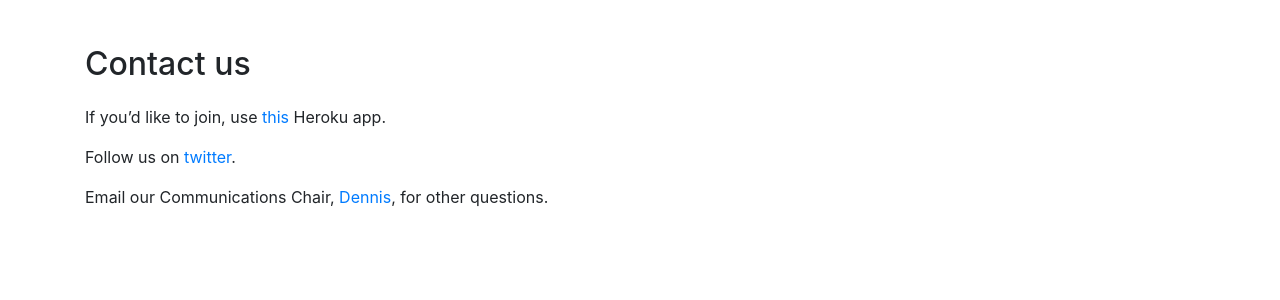
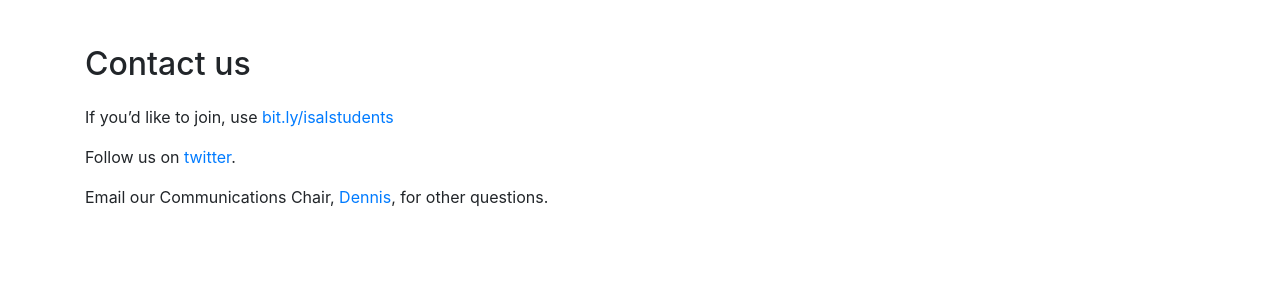
Before and after one commit to isalstudents/ISALstudents.github.io, a Jekyll site: the page built from contact.md, in a window 1280 px wide. Shown: the part 238-538 px from the top of the page. Built offline with Jekyll 4.4.1, drawn with Linux system fonts in a browser that asks for light colours; nearby versions of some CDN libraries.

Commit message:
invite link

```diff
--- a/contact.md
+++ b/contact.md
@@ -5,8 +5,7 @@ title: Contact us
 
 # {{ page.title }}
 
-If you'd like to join, use [this](http://isalstudentsinvite.herokuapp.com/)
-Heroku app.
+If you'd like to join, use [bit.ly/isalstudents](http://bit.ly/isalstudents)
 
 Follow us on [twitter](https://twitter.com/ISALstudents).
 
```
